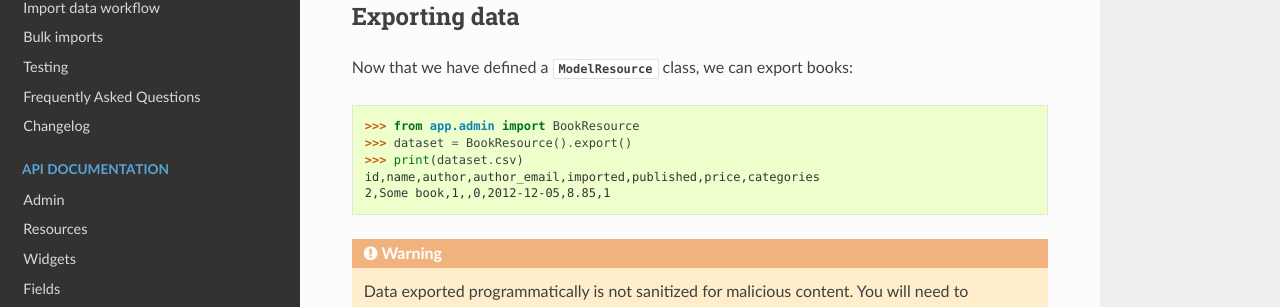
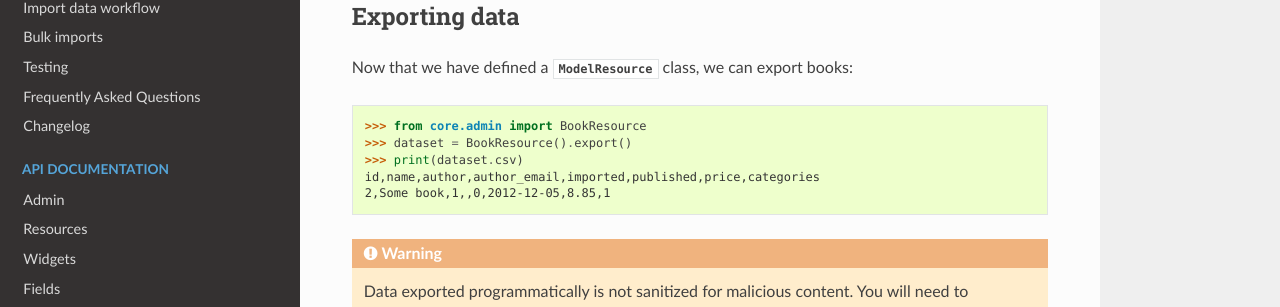
Before and after one commit to django-import-export/django-import-export, a Sphinx documentation site: the page built from docs/getting_started.rst, in a window 1280 px wide and 900 px high, scrolled down 2136 px. Shown: the part 371-678 px from the top of the window. Built offline with Sphinx 7.4.7 and the Read the Docs theme 2.0.0, drawn with Linux system fonts in a browser that asks for light colours; pages that are not in the unit, such as notebooks, are missing from menus.

Commit message:
Update getting_started.rst

```diff
--- a/docs/getting_started.rst
+++ b/docs/getting_started.rst
@@ -137,7 +137,7 @@ Exporting data
 Now that we have defined a :class:`~import_export.resources.ModelResource` class,
 we can export books::
 
-    >>> from app.admin import BookResource
+    >>> from core.admin import BookResource
     >>> dataset = BookResource().export()
     >>> print(dataset.csv)
     id,name,author,author_email,imported,published,price,categories
```
